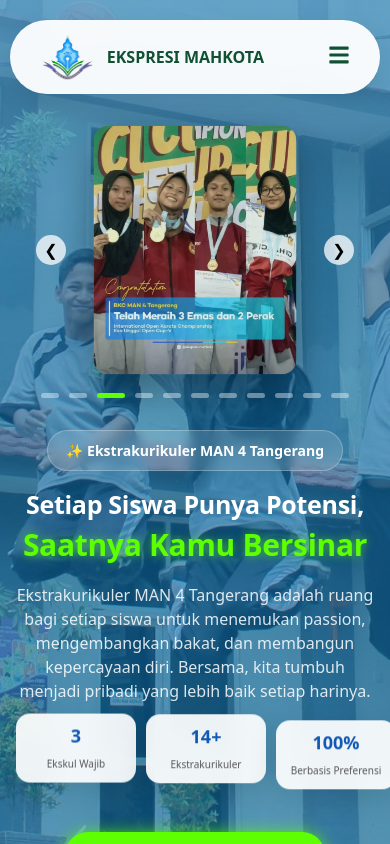
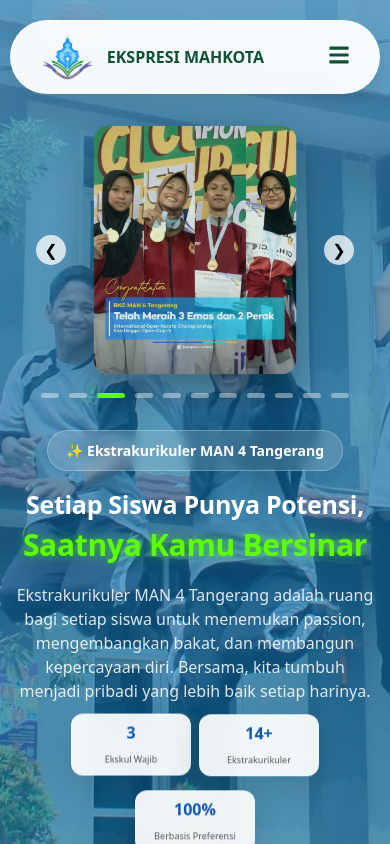
Before and after one commit to Dsasyili/ekspresimahkota, a React (Vite) app: page / in a window 390 px wide. Shown: the top 844 px of the page. Built offline with nearby package versions, Linux system fonts and the light colour scheme.

Commit message:
deploy ui ux

```diff
--- a/src/components/Hero.css
+++ b/src/components/Hero.css
@@ -28,7 +28,6 @@
   flex: 1;
   z-index: 2;
 }
-
 
 .hero-badge {
   display: inline-block;
@@ -67,9 +66,7 @@
   font-size: 44px;
   font-weight: 800;
   line-height: 1.2;
-
   color: #ffffff;
-
   max-width: 700px;
   margin-bottom: 20px;
   letter-spacing: -0.3px;
@@ -84,9 +81,7 @@
 .hero-content p {
   font-size: 18px;
   line-height: 1.8;
-
   color: rgba(255, 255, 255, 0.85);
-
   max-width: 650px;
 }
 
@@ -139,13 +134,9 @@
   font-size: 44px;
   font-weight: 800;
   line-height: 1.2;
-
   color: #ffffff;
-
   max-width: 700px;
-
   margin-bottom: 20px;
-
   letter-spacing: -0.3px;
 }
 
@@ -158,9 +149,7 @@
 .hero-content p {
   font-size: 18px;
   line-height: 1.8;
-
   color: rgba(255, 255, 255, 0.85);
-
   max-width: 650px;
 }
 
@@ -185,15 +174,11 @@
   box-shadow: 0 8px 25px rgba(94, 255, 0, 0.5);
 }
 
-/* ===================== */
 /* STATS HERO */
-/* ===================== */
-
 .hero-stats {
   display: flex;
   gap: 15px;
   flex-wrap: wrap;
-
   margin-top: 25px;
   margin-bottom: 10px;
 }
@@ -201,21 +186,15 @@
 /* CARD */
 .hero-stats .stat-card {
   min-width: 120px;
-  padding: 16px;
-
+  padding: 15px;
   background: rgba(255, 255, 255, 0.92);
   backdrop-filter: blur(10px);
-
   border-radius: 18px;
-
   box-shadow: 0 10px 30px rgba(0,0,0,0.12);
-
   text-align: center;
-
   animation: floatCard 4s ease-in-out infinite;
 }
 
-/* delay animasi */
 .hero-stats .stat-card:nth-child(2) {
   animation-delay: 0.8s;
 }
@@ -224,20 +203,17 @@
   animation-delay: 1.6s;
 }
 
-/* NUMBER */
 .hero-stats .stat-card h3 {
   font-size: 26px;
   color: #1158b4;
   margin-bottom: 5px;
 }
 
-/* TEXT */
 .hero-stats .stat-card span {
   color: #555;
   font-size: 13px;
 }
 
-/* ANIMATION */
 @keyframes floatCard {
   0% {
     transform: translateY(0px);
@@ -319,7 +295,6 @@
   bottom: -35px;
   left: 50%;
   transform: translateX(-50%);
-
   display: flex;
   gap: 10px;
 }
@@ -376,7 +351,7 @@
 
    .hero-stats {
     display: grid;
-    grid-template-columns: repeat(3, 1fr); /* 3 kotak sejajar */
+    grid-template-columns: repeat(3, 1fr);
     gap: 10px;
     margin-top: 20px;
   }
@@ -482,15 +457,28 @@
 
 @media (max-width: 480px) {
 
-   .hero-stats {
-    flex-direction: column;
-    align-items: center;
+  .hero-stats {
+    display: flex;
+    justify-content: center;
+    gap: 8px;
   }
 
   .hero-stats .stat-card {
-    width: 100%;
-    max-width: 260px;
+    width: 95px;
+    padding: 8px 4px;
+    border-radius: 12px;
   }
+
+  .hero-stats .stat-card h3 {
+    font-size: 16px;
+    margin-bottom: 2px;
+  }
+
+  .hero-stats .stat-card span {
+    font-size: 9px;
+    line-height: 1.2;
+  }
+
 
   .hero-overlay {
     padding: 100px 16px 50px;
```
